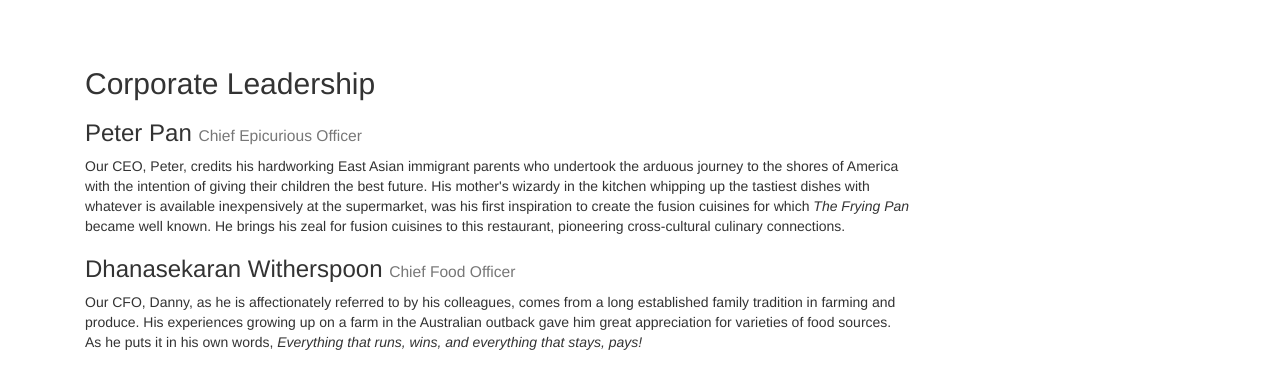
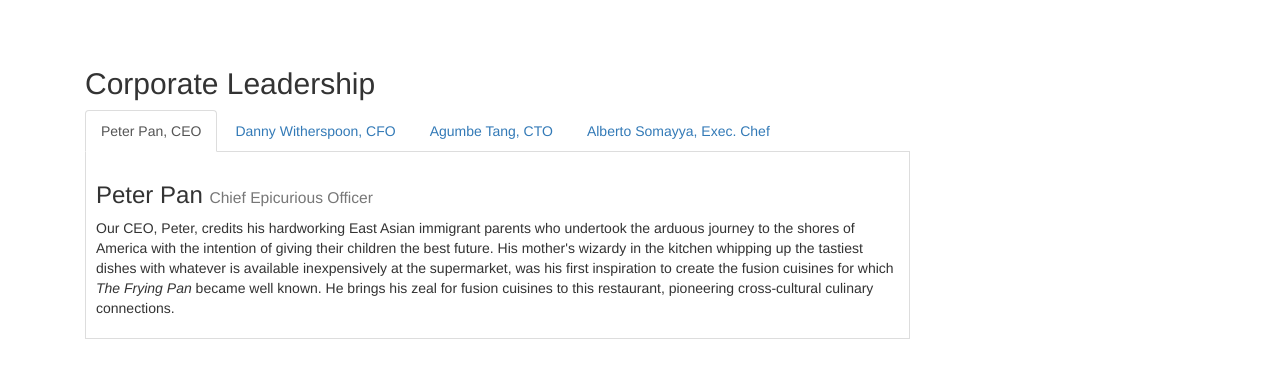
Before and after one commit to EveryoneNoone/UIFramework, a plain HTML site: page aboutus.html in a window 1280 px wide. Shown: the part 928-1297 px from the top of the page. Drawn offline with nearby package versions, Linux system fonts and the light colour scheme.

Commit message:
Tabs, pills and Tabbed Navigation

```diff
--- a/aboutus.html
+++ b/aboutus.html
@@ -131,14 +131,38 @@
         <div class="row row-content">
             <div class="col-xs-12 col-sm-9">
                 <h2>Corporate Leadership</h2>
+                <ul class="nav nav-tabs" role="tablist">
+                    <li role="presentation" class="active">
+                    <a href="#peter" aria-controls="peter"
+                     role="tab" data-toggle="tab">Peter Pan, CEO</a></li>
+                    <li role="presentation"><a href="#danny"
+                     aria-controls="danny" role="tab"
+                     data-toggle="tab">Danny Witherspoon, CFO</a></li>
+                    <li role="presentation"><a href="#agumbe"
+                     aria-controls="agumbe" role="tab"
+                     data-toggle="tab">Agumbe Tang, CTO</a></li>
+                    <li role="presentation"><a href="#alberto"
+                     aria-controls="alberto" role="tab"
+                     data-toggle="tab">Alberto Somayya, Exec. Chef</a></li>
+                </ul>
+                <div class="tab-content">
+                    <div role="tabpanel" class="tab-pane fade in active" id="peter">
                         <h3>Peter Pan <small>Chief Epicurious Officer</small></h3>
                         <p>Our CEO, Peter, credits his hardworking East Asian immigrant parents who undertook the arduous journey to the shores of America with the intention of giving their children the best future. His mother's wizardy in the kitchen whipping up the tastiest dishes with whatever is available inexpensively at the supermarket, was his first inspiration to create the fusion cuisines for which <em>The Frying Pan</em> became well known. He brings his zeal for fusion cuisines to this restaurant, pioneering cross-cultural culinary connections.</p>
+                    </div>
+                    <div role="tabpanel" class="tab-pane fade" id="danny">
                         <h3>Dhanasekaran Witherspoon <small>Chief Food Officer</small></h3>
                         <p>Our CFO, Danny, as he is affectionately referred to by his colleagues, comes from a long established family tradition in farming and produce. His experiences growing up on a farm in the Australian outback gave him great appreciation for varieties of food sources. As he puts it in his own words, <em>Everything that runs, wins, and everything that stays, pays!</em></p>
+                    </div>
+                    <div role="tabpanel" class="tab-pane fade" id="agumbe">
                         <h3>Agumbe Tang <small>Chief Taste Officer</small></h3>
                         <p>Blessed with the most discerning gustatory sense, Agumbe, our CFO, personally ensures that every dish that we serve meets his exacting tastes. Our chefs dread the tongue lashing that ensues if their dish does not meet his exacting standards. He lives by his motto, <em>You click only if you survive my lick.</em></p>
+                    </div>
+                    <div role="tabpanel" class="tab-pane fade" id="alberto">
                         <h3>Alberto Somayya <small>Executive Chef</small></h3>
                         <p>Award winning three-star Michelin chef with wide International experience having worked closely with whos-who in the culinary world, he specializes in creating mouthwatering Indo-Italian fusion experiences. He says, <em>Put together the cuisines from the two craziest cultures, and you get a winning hit! Amma Mia!</em></p>
+                    </div>
+                </div>
             </div>
              <div class="col-xs-12 col-sm-3">
                 <p style="padding:20px;"></p>
--- a/css/mystyles.css
+++ b/css/mystyles.css
@@ -60,3 +60,10 @@ body{
 .navbar-inverse .navbar-nav .open .dropdown-menu> li> a:hover {
     color:#000000;
 }
+
+.tab-content {
+    border-left: 1px solid #ddd;
+    border-right: 1px solid #ddd;
+    border-bottom: 1px solid #ddd;
+    padding: 10px;
+}
```
Also changed, not shown: index.html (+0 -10 lines), index.jpg (added). Lines whose indentation alone changed are shown as unchanged.
